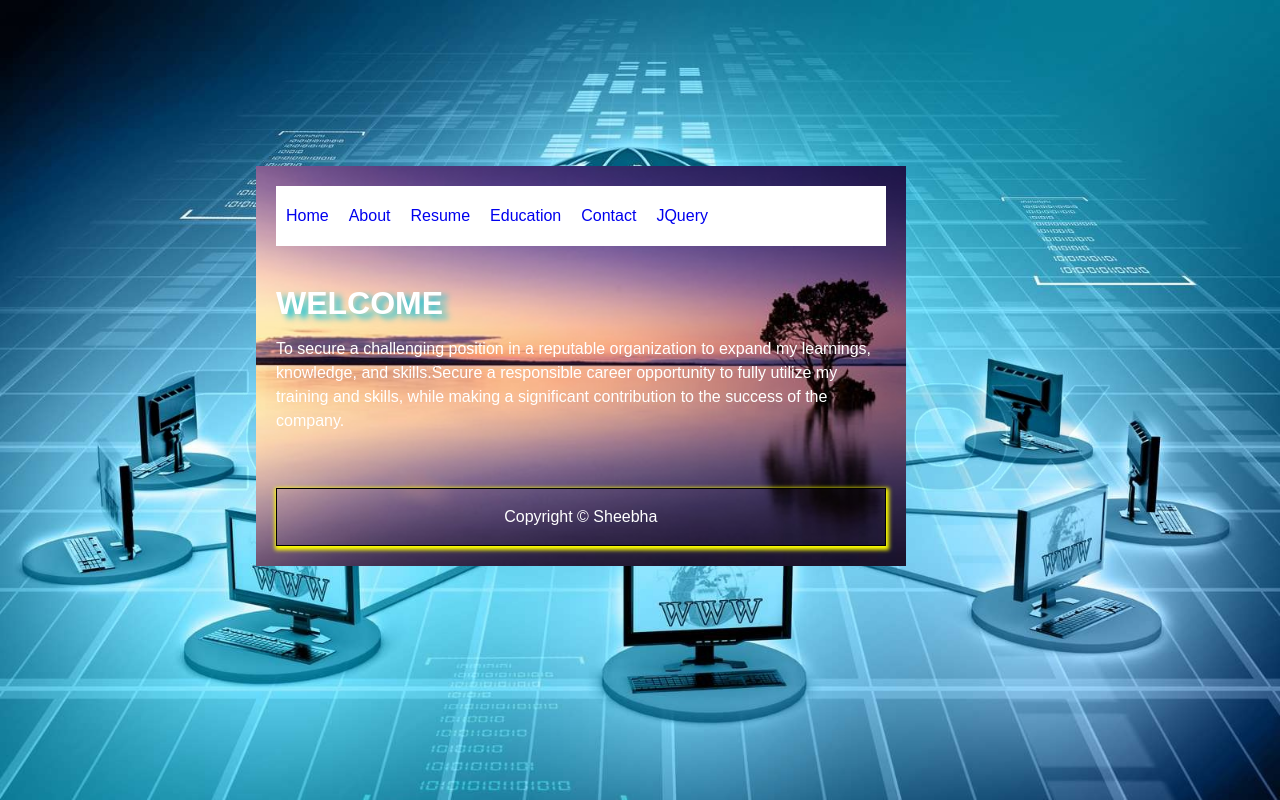
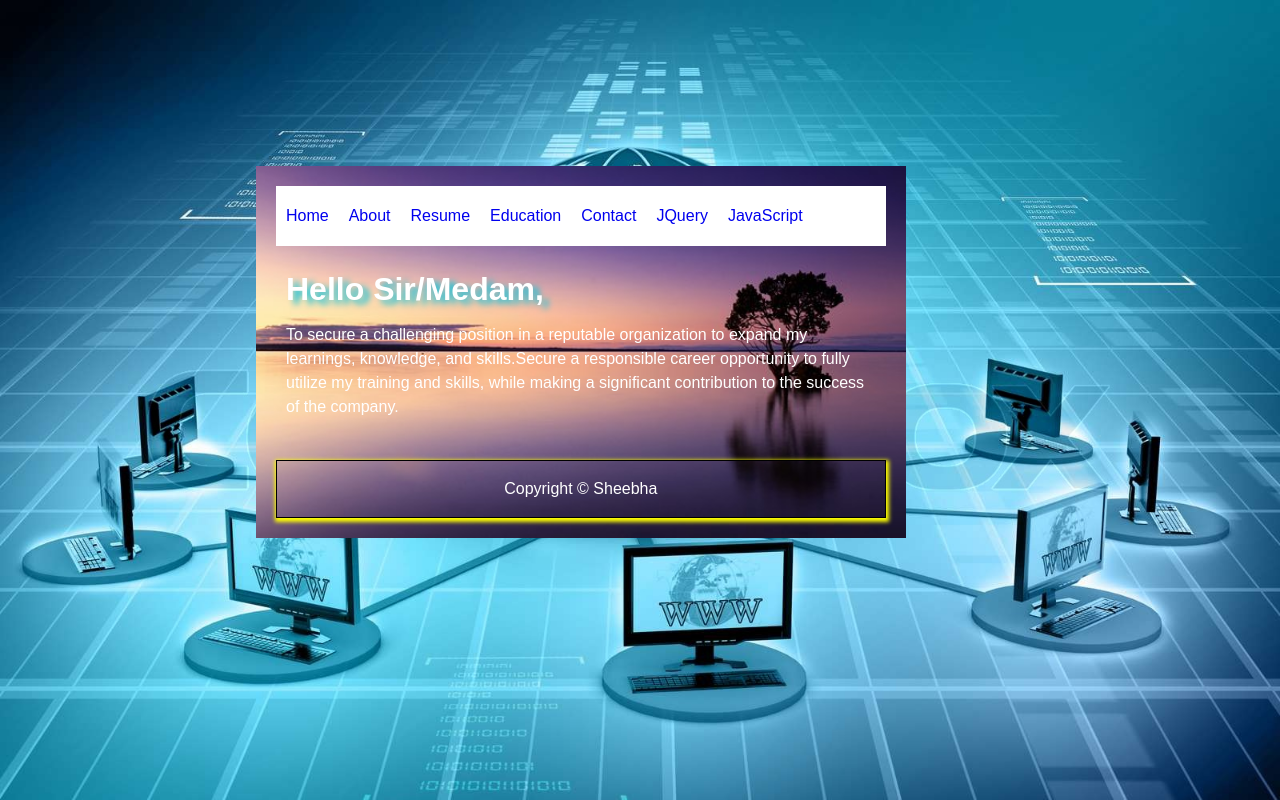
Before and after one commit to Freedasheebha/sheebha, a plain HTML site: page index.html in a window 1280 px wide. Drawn offline with Linux system fonts and the light colour scheme.

Commit message:
Update index.html

```diff
--- a/index.html
+++ b/index.html
@@ -12,10 +12,11 @@
                     <li><a href="education.html">Education</a></li>
                     <li><a href="contact.html">Contact</a></li>
                     <li><a href="jquery.html">JQuery</a></li>
+                    <li><a href="JavaScript.html">JavaScript</a></li>
                 </ul>
             </div>
-            <div  id="a2" style="display: inline;">
-                <h1>WELCOME</h1>
+            <div  id="a2">
+                <h1>Hello Sir/Medam,</h1>
                 <p>To secure a challenging position in a reputable organization to expand my learnings,
                     knowledge, and skills.Secure a responsible career opportunity to fully utilize my
                     training and skills, while making a significant contribution to the success of the
```
